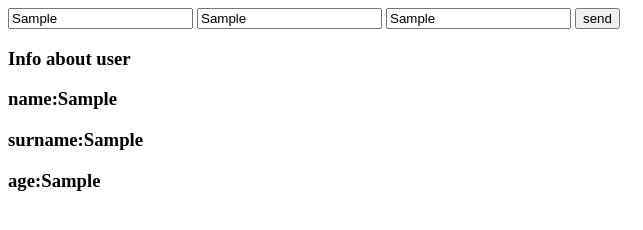
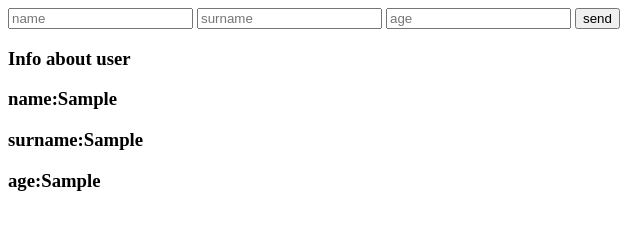
Before and after one commit to VolodymyrSF/jsLearning, a plain HTML site: page lesson10hw/task1.html in a window 1280 px wide. Both pictures are taken after typing "Sample", "Sample", "Sample" into the empty fields and a click on the input "send". Shown: the full height of the page, 0-643 px from the left. Drawn offline with Linux system fonts and the light colour scheme.

Commit message:
Виправив щоб після відправки данних в полях вводу ця інформація пропадала Зробив це через this.назва поля.value=""

```diff
--- a/lesson10hw/task1.html
+++ b/lesson10hw/task1.html
@@ -14,6 +14,7 @@
 </form>
 <script>
   let form1=document.forms.form1
+  form1.name.value=""
   form1.onsubmit=function (e){
     e.preventDefault()
     let div=document.createElement('div')
@@ -21,12 +22,16 @@
     info.innerText=`Info about user`
     let username=document.createElement('h3')
     username.innerText=`name:${this.name.value}`
+    this.name.value=""
     let userSurname=document.createElement('h3')
     userSurname.innerText=`surname:${this.surname.value}`
+    this.surname.value=""
     let userAge=document.createElement('h3')
     userAge.innerText=`age:${this.age.value}`
+    this.age.value=""
     div.append(info,username,userSurname,userAge)
     document.body.appendChild(div)
+
   }
 </script>
 </body>
```
